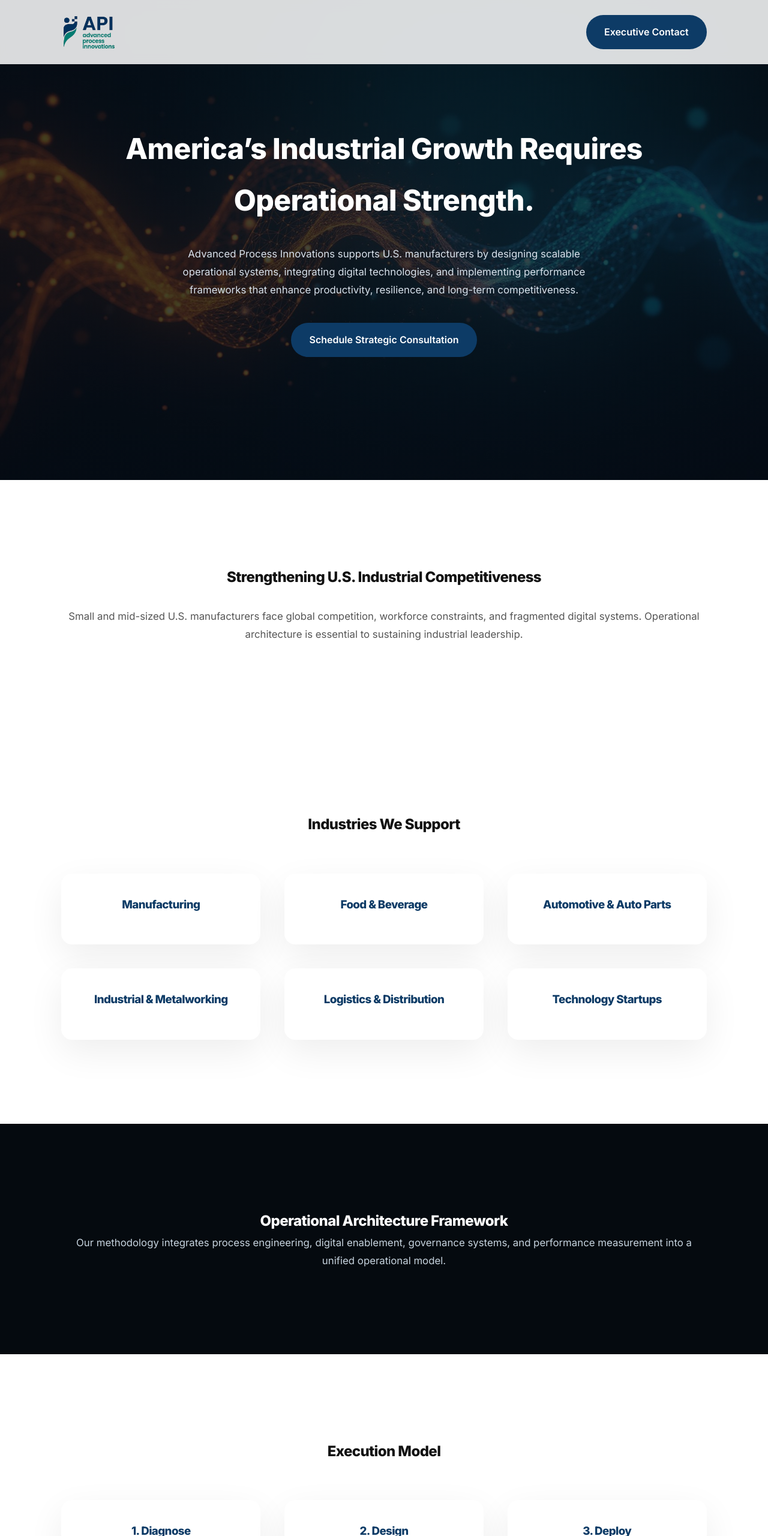
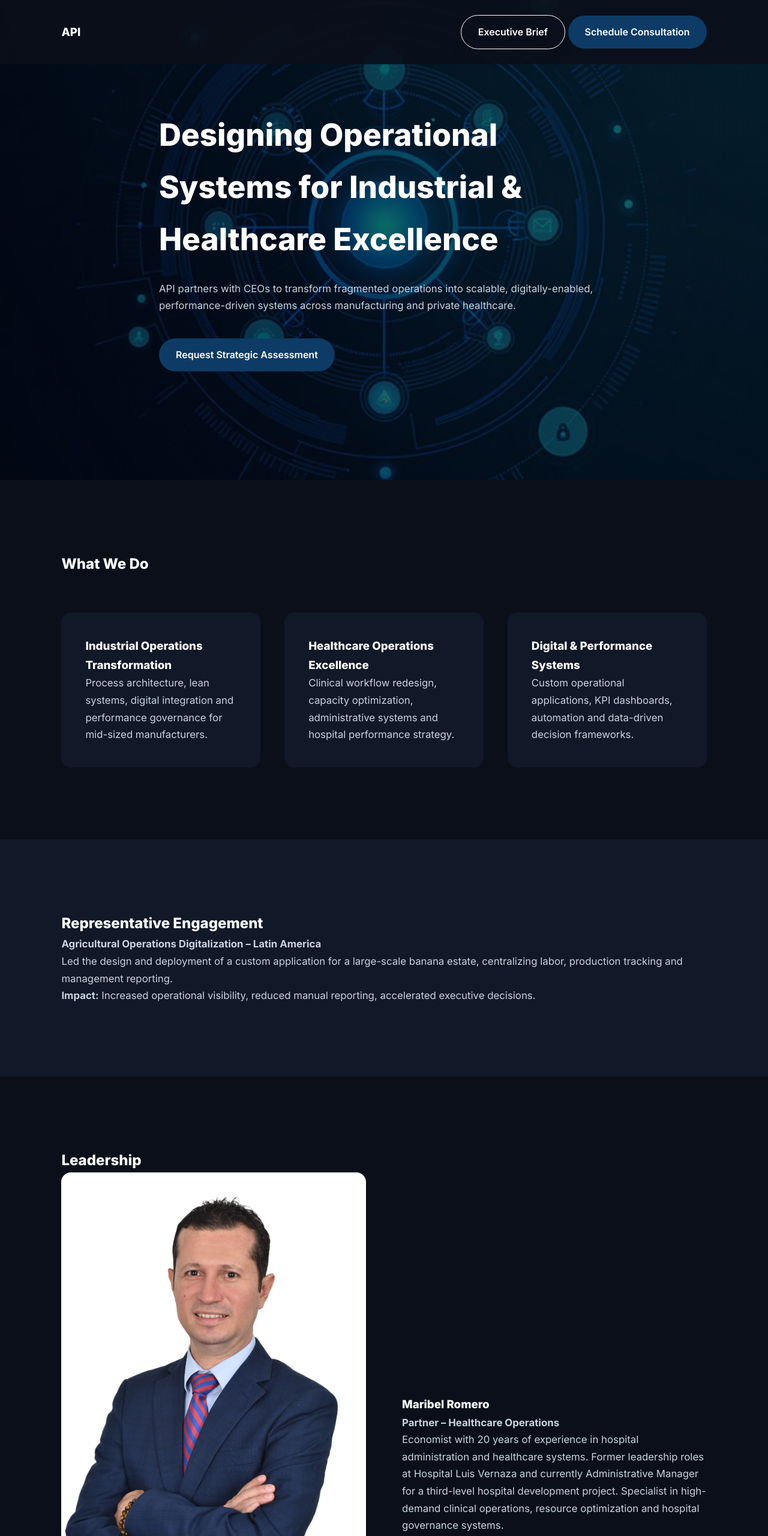
Before and after one commit to joicarus-cmd/api, a plain HTML site: page index.html in a window 1280 px wide. Shown: the top 2560 px of the page at 60% size. Drawn offline with Linux system fonts and the light colour scheme.

Commit message:
Update index.html

```diff
--- a/index.html
+++ b/index.html
@@ -3,121 +3,123 @@
 <head>
 <meta charset="UTF-8">
 <meta name="viewport" content="width=device-width, initial-scale=1.0">
-<title>Advanced Process Innovations | Industrial Transformation for U.S. Growth</title>
-
+<title>Advanced Process Innovations | Operational Strategy & Healthcare Systems</title>
 <link href="https://fonts.googleapis.com/css2?family=Inter:wght@300;400;600;700;800&display=swap" rel="stylesheet">
 
 <style>
 :root{
 --primary:#0D3B66;
---dark:#050A0F;
+--dark:#0A0F1A;
+--accent:#0E8C7A;
 --light:#F5F7FA;
---accent:#0E8C7A;
 }
 
 *{margin:0;padding:0;box-sizing:border-box;}
-html{scroll-behavior:smooth;}
 body{
 font-family:'Inter',sans-serif;
-color:#111;
-background:white;
-line-height:1.8;
-overflow-x:hidden;
+background:var(--dark);
+color:white;
+line-height:1.7;
 }
 
-section{padding:140px 8%;}
-.container{max-width:1100px;margin:auto;}
-
-h1,h2,h3{font-weight:800;letter-spacing:-.6px;}
-p{color:#555;font-size:1.05rem;}
-.center{text-align:center;}
+section{padding:120px 8%;}
+.container{max-width:1150px;margin:auto;}
+h1,h2,h3{font-weight:800;}
+p{color:#c7d4df;font-size:1.05rem;}
 
 .btn{
 display:inline-block;
-padding:14px 30px;
+padding:14px 28px;
+border-radius:30px;
+text-decoration:none;
+font-weight:600;
+transition:.3s ease;
+}
+
+.btn-primary{
 background:var(--primary);
 color:white;
-text-decoration:none;
-font-weight:600;
-border-radius:30px;
-transition:.4s ease;
 }
-.btn:hover{background:var(--accent);transform:translateY(-3px);}
+
+.btn-outline{
+border:1px solid white;
+color:white;
+}
+
+.btn:hover{opacity:.85;}
 
 /* NAV */
 nav{
-position:fixed;width:100%;padding:25px 8%;
-display:flex;justify-content:space-between;align-items:center;
-background:rgba(255,255,255,.85);
-backdrop-filter:blur(10px);
+position:fixed;
+width:100%;
+padding:25px 8%;
+display:flex;
+justify-content:space-between;
+align-items:center;
+background:rgba(10,15,26,.9);
 z-index:1000;
 }
-nav img{height:55px;}
 
 /* HERO */
 .hero{
-height:100vh;display:flex;align-items:center;justify-content:center;
-text-align:center;
-background:linear-gradient(rgba(5,10,15,.75), rgba(5,10,15,.75)),
-url('hero-bg.jpg') center/cover fixed no-repeat;
-color:white;
+height:100vh;
+display:flex;
+align-items:center;
+text-align:left;
+background:linear-gradient(rgba(0,0,0,.6), rgba(0,0,0,.6)), url('services-bg.jpg') center/cover no-repeat;
 }
-.hero h1{font-size:3rem;max-width:900px;margin-bottom:30px;}
-.hero p{max-width:700px;margin:auto;color:#d9e2ec;margin-bottom:40px;}
+
+.hero-content{max-width:750px;}
+.hero h1{font-size:3.2rem;margin-bottom:25px;}
+.hero p{margin-bottom:40px;}
 
 /* GRID */
 .grid{
 display:grid;
-grid-template-columns:repeat(auto-fit,minmax(240px,1fr));
+grid-template-columns:repeat(auto-fit,minmax(280px,1fr));
 gap:40px;
 margin-top:60px;
 }
 
 .card{
-background:white;
-padding:35px;
-border-radius:18px;
-box-shadow:0 20px 60px rgba(0,0,0,.07);
-transition:.4s ease;
+background:#111827;
+padding:40px;
+border-radius:16px;
+transition:.3s;
 }
+
 .card:hover{transform:translateY(-6px);}
-.card h3{margin-bottom:15px;color:var(--primary);}
 
-/* DARK */
-.dark{background:var(--dark);color:white;text-align:center;}
-.dark p{color:#c7d4df;}
+/* DARK ALT */
+.alt{
+background:#111827;
+}
 
-/* METRICS */
-.metrics{display:flex;justify-content:center;gap:100px;margin-top:80px;flex-wrap:wrap;}
-.metric h2{font-size:3rem;}
-.metric span{display:block;margin-top:10px;color:#a8bac8;}
+/* LEADERSHIP */
+.leadership{
+display:grid;
+grid-template-columns:1fr 1fr;
+gap:60px;
+align-items:center;
+}
 
-/* CONTACT */
-.contact-section{
-background:linear-gradient(135deg,#0D3B66,#0A2239);
-color:white;text-align:center;
+.leadership img{
+width:100%;
+border-radius:16px;
 }
-.contact-box{
-background:white;padding:50px;border-radius:20px;
-box-shadow:0 40px 100px rgba(0,0,0,0.3);
-max-width:900px;margin:60px auto 0 auto;
+
+/* CTA */
+.cta{
+text-align:center;
+background:var(--primary);
 }
-.contact-box p{font-size:.85rem;color:#555;margin-top:20px;}
 
 footer{
-background:#000;color:#777;text-align:center;
-padding:60px 20px;font-size:.85rem;
-}
-
-footer a{
-color:#aaa;
-text-decoration:none;
-margin:0 10px;
-}
-
-@media(max-width:900px){
-.hero h1{font-size:2.1rem;}
-section{padding:110px 8%;}
+background:#050A0F;
+text-align:center;
+padding:50px;
+color:#777;
+font-size:.9rem;
 }
 </style>
 </head>
@@ -125,119 +127,100 @@ section{padding:110px 8%;}
 <body>
 
 <nav>
-<img src="logo.png" alt="API Logo">
-<a href="#contact" class="btn">Executive Contact</a>
+<h3>API</h3>
+<div>
+<a href="executive.html" class="btn btn-outline">Executive Brief</a>
+<a href="consultation.html" class="btn btn-primary">Schedule Consultation</a>
+</div>
 </nav>
 
 <section class="hero">
-<div class="container">
-<h1>America’s Industrial Growth Requires Operational Strength.</h1>
+<div class="container hero-content">
+<h1>Designing Operational Systems for Industrial & Healthcare Excellence</h1>
 <p>
-Advanced Process Innovations supports U.S. manufacturers by designing scalable operational systems,
-integrating digital technologies, and implementing performance frameworks that enhance productivity,
-resilience, and long-term competitiveness.
+API partners with CEOs to transform fragmented operations into scalable,
+digitally-enabled, performance-driven systems across manufacturing and private healthcare.
 </p>
-<a href="#contact" class="btn">Schedule Strategic Consultation</a>
+<a href="consultation.html" class="btn btn-primary">Request Strategic Assessment</a>
 </div>
 </section>
 
-<section class="center">
+<section>
 <div class="container">
-<h2>Strengthening U.S. Industrial Competitiveness</h2>
-<br>
-<p>
-Small and mid-sized U.S. manufacturers face global competition,
-workforce constraints, and fragmented digital systems.
-Operational architecture is essential to sustaining industrial leadership.
-</p>
+<h2>What We Do</h2>
+<div class="grid">
+<div class="card">
+<h3>Industrial Operations Transformation</h3>
+<p>Process architecture, lean systems, digital integration and performance governance for mid-sized manufacturers.</p>
 </div>
-</section>
-
-<section class="center">
-<div class="container">
-<h2>Industries We Support</h2>
-<div class="grid">
-<div class="card"><h3>Manufacturing</h3></div>
-<div class="card"><h3>Food & Beverage</h3></div>
-<div class="card"><h3>Automotive & Auto Parts</h3></div>
-<div class="card"><h3>Industrial & Metalworking</h3></div>
-<div class="card"><h3>Logistics & Distribution</h3></div>
-<div class="card"><h3>Technology Startups</h3></div>
+<div class="card">
+<h3>Healthcare Operations Excellence</h3>
+<p>Clinical workflow redesign, capacity optimization, administrative systems and hospital performance strategy.</p>
+</div>
+<div class="card">
+<h3>Digital & Performance Systems</h3>
+<p>Custom operational applications, KPI dashboards, automation and data-driven decision frameworks.</p>
+</div>
 </div>
 </div>
 </section>
 
-<section class="dark">
+<section class="alt">
 <div class="container">
-<h2>Operational Architecture Framework</h2>
+<h2>Representative Engagement</h2>
+<p><strong>Agricultural Operations Digitalization – Latin America</strong></p>
 <p>
-Our methodology integrates process engineering, digital enablement,
-governance systems, and performance measurement into a unified operational model.
+Led the design and deployment of a custom application for a large-scale banana estate,
+centralizing labor, production tracking and management reporting.
 </p>
+<p><strong>Impact:</strong> Increased operational visibility, reduced manual reporting, accelerated executive decisions.</p>
 </div>
 </section>
 
-<section class="center">
+<section>
 <div class="container">
-<h2>Execution Model</h2>
-<div class="grid">
-<div class="card"><h3>1. Diagnose</h3><p>Operational mapping & data analysis.</p></div>
-<div class="card"><h3>2. Design</h3><p>System architecture & digital integration.</p></div>
-<div class="card"><h3>3. Deploy</h3><p>Implementation with KPI tracking.</p></div>
-<div class="card"><h3>4. Sustain</h3><p>Continuous improvement & governance control.</p></div>
+<h2>Leadership</h2>
+
+<div class="leadership">
+
+<div>
+<img src="johnny.jpg" alt="Johnny Romero">
+<h3>Johnny A. Romero Loor</h3>
+<p><strong>Founder & Managing Director</strong></p>
+<p>
+Industrial Engineer (ESPOL), Executive Master’s in Quality & Safety Management.
+Certified in Agile, Digital Transformation and Operational Systems.
+Johnny leads API with a systems-based philosophy focused on scalable architecture,
+digital enablement and measurable execution.
+</p>
+</div>
+
+<div>
+<h3>Maribel Romero</h3>
+<p><strong>Partner – Healthcare Operations</strong></p>
+<p>
+Economist with 20 years of experience in hospital administration and healthcare systems.
+Former leadership roles at Hospital Luis Vernaza and currently Administrative Manager
+for a third-level hospital development project.
+Specialist in high-demand clinical operations, resource optimization and hospital governance systems.
+</p>
+</div>
+
 </div>
 </div>
 </section>
 
-<section class="dark">
+<section class="cta">
 <div class="container">
-<h2>Impact at Scale</h2>
-<div class="metrics">
-<div class="metric"><h2>10+</h2><span>Years Industrial Leadership</span></div>
-<div class="metric"><h2>20–40%</h2><span>Productivity Gains</span></div>
-<div class="metric"><h2>100%</h2><span>Execution-Oriented</span></div>
-</div>
-</div>
-</section>
-
-<section class="center">
-<div class="container">
-<h2>Founder</h2>
-<p>
-Industrial Engineer specializing in operational systems, digital transformation,
-quality management, occupational safety, and agile project leadership.
-</p>
+<h2>Confidential Executive Consultation</h2>
+<p>Private strategic assessment for CEOs seeking operational clarity and scalable systems.</p>
 <br>
-<a href="https://www.linkedin.com/in/alberticoromero/" target="_blank" class="btn">
-View LinkedIn Profile
-</a>
-</div>
-</section>
-
-<section class="contact-section" id="contact">
-<div class="container">
-<h2>Executive Consultation</h2>
-<p>Request a confidential strategic assessment.</p>
-
-<div class="contact-box">
-<iframe width="100%" height="650px"
-src="https://forms.office.com/Pages/ResponsePage.aspx?id=DQSIkWdsW0yxEjajBLZtrQAAAAAAAAAAAAMAAaNd4u5UN1pRR1VBNFVHTEZLNTU4VU9UODhRVEdRWC4u&embed=true"
-frameborder="0"
-style="border:none;border-radius:12px;" allowfullscreen>
-</iframe>
-
-<p>
-By submitting this form, you agree to our
-<a href="privacy-policy.html" target="_blank">Privacy Policy</a>.
-</p>
-</div>
+<a href="consultation.html" class="btn btn-outline">Schedule Consultation</a>
 </div>
 </section>
 
 <footer>
-Advanced Process Innovations © 2026 |
-<a href="privacy-policy.html">Privacy Policy</a> |
-<a href="https://www.linkedin.com/in/alberticoromero/" target="_blank">LinkedIn</a>
+Advanced Process Innovations © 2026 | Strategic Operational Systems
 </footer>
 
 </body>
```
